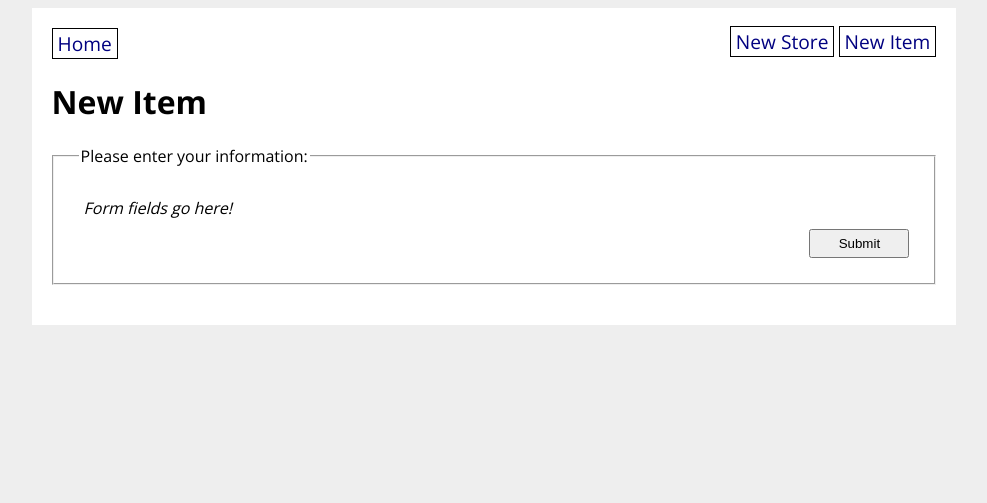
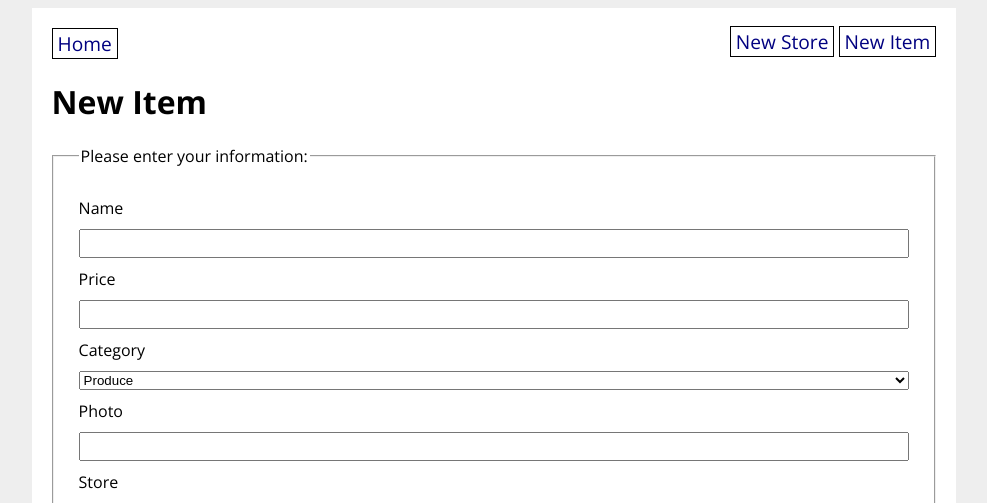
Before and after one commit to Andrew32A/ACS-1220-Grocery-Store, a Flask app: page /new_item in a window 1280 px wide. Shown: the top 503 px of the page, without its empty margins (146-1133 px from the left). Run offline with Flask 2, Linux system fonts and the light colour scheme; data that the repository does not hold is empty.

Commit message:
added forms to templates

```diff
--- a/grocery_app/templates/item_detail.html
+++ b/grocery_app/templates/item_detail.html
@@ -22,8 +22,8 @@
             from the route to render a form. -->
 
             {{ form.csrf_token }}
+
             {{ form.name.label }}
-
             {{ form.name }}
 
             {{ form.price.label }}
@@ -38,9 +38,6 @@
             {{ form.store.label }}
             {{ form.store }}
 
-
-
-
         <input type="submit" value="Submit">
     </fieldset>
 </form>
--- a/grocery_app/templates/new_item.html
+++ b/grocery_app/templates/new_item.html
@@ -11,7 +11,23 @@
 
         <!-- TODO: Remove the next paragraph and use the `form` object passed in
             from the route to render a form. -->
-        <p><em>Form fields go here!</em></p>
+
+            {{ form.csrf_token }}
+
+            {{ form.name.label }}
+            {{ form.name }}
+
+            {{ form.price.label }}
+            {{ form.price }}
+
+            {{ form.category.label }}
+            {{ form.category }}
+
+            {{ form.photo_url.label }}
+            {{ form.photo_url }}
+
+            {{ form.store.label }}
+            {{ form.store }}
 
         <input type="submit" value="Submit">
     </fieldset>
```
Also changed, not shown: grocery_app/templates/new_store.html (+8 -1 lines), grocery_app/templates/store_detail.html (+8 -1 lines), grocery_app/database.db.
